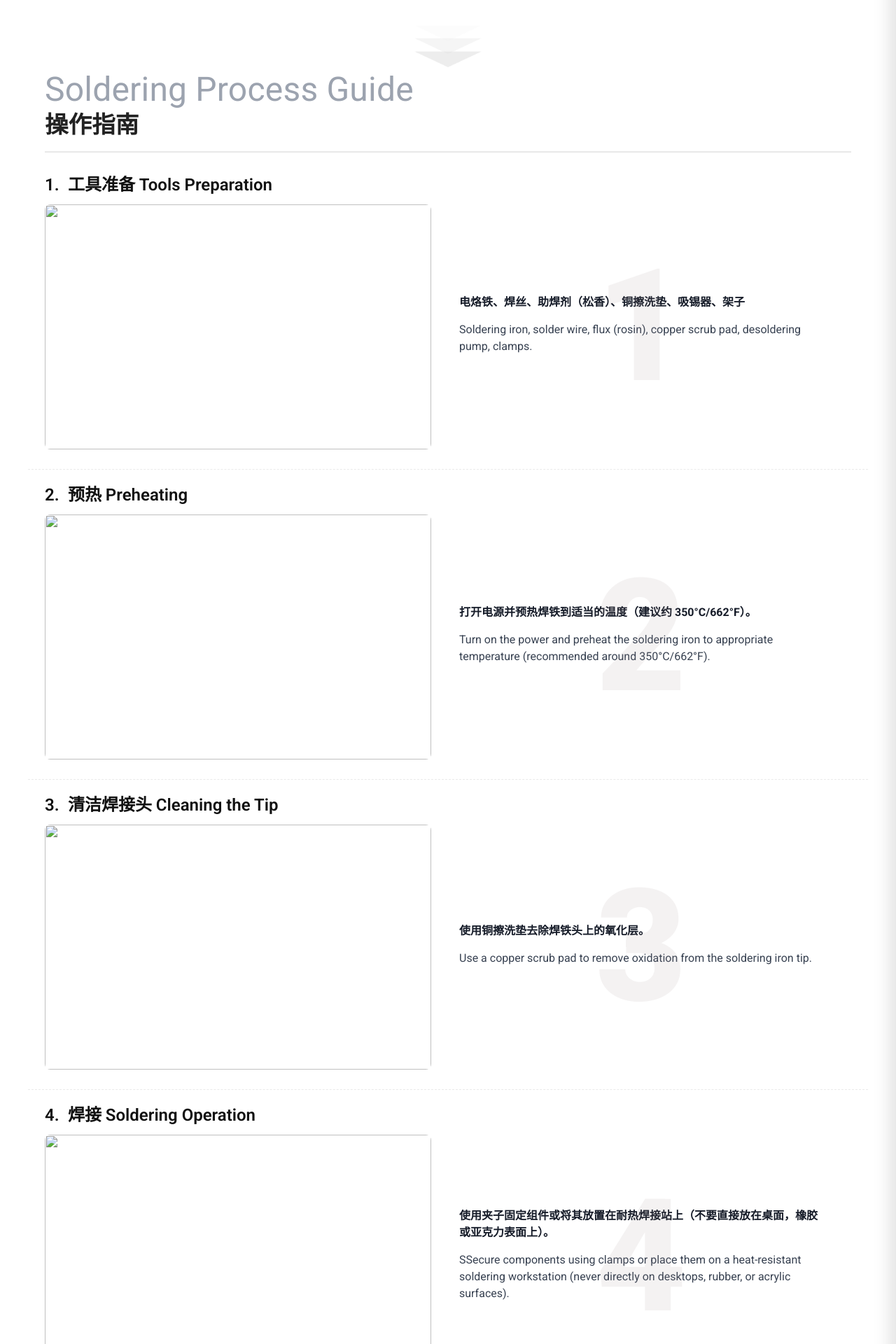
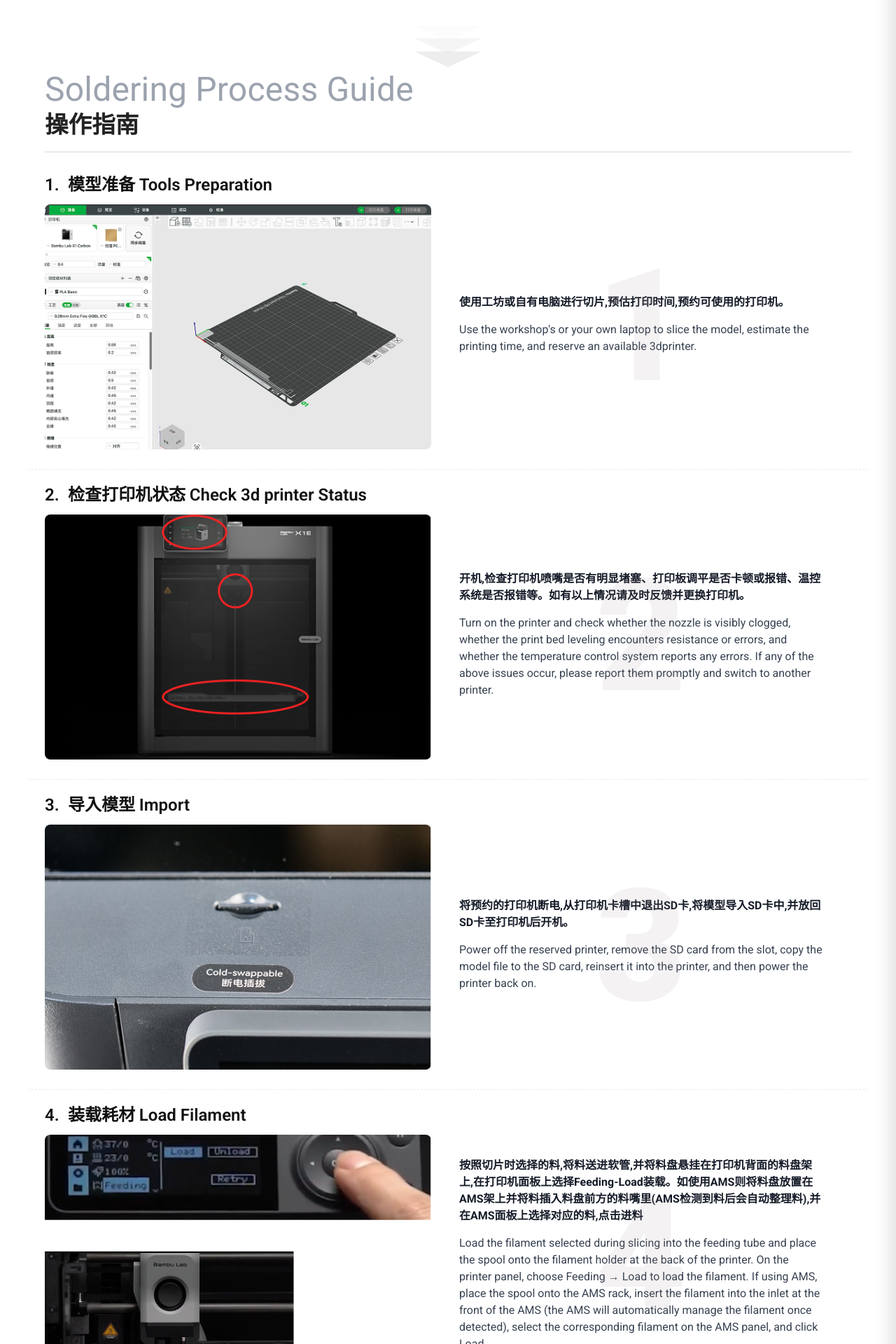
Before and after one commit to Immersive-Design-Group/SD-Workshop-Website, a Jekyll site: the page built from _equipment/bambu-x1e.md, in a window 1280 px wide. Shown: the part 722-2642 px from the top of the page at 70% size. Built offline with Jekyll 4.4.1, drawn with Linux system fonts in a browser that asks for light colours; some web fonts are replaced; some of the changed text lies outside the part shown.

Commit message:
3D printer Info updated

```diff
--- a/_equipment/bambu-x1e.md
+++ b/_equipment/bambu-x1e.md
@@ -30,40 +30,40 @@ process:
   title_cn: "操作指南"
   arrow: "assets/images/Equipments/Soldering Station/arrow.png"       # arrow image
   steps:
-    - title_cn: "工具准备"
+    - title_cn: "模型准备"
       title_en: "Tools Preparation"
       pairs:
-        - img: "/assets/imagesEquipments/3D-Printer-X1E/3D-Printer1.png"
-          cn: "电烙铁、焊丝、助焊剂（松香）、铜擦洗垫、吸锡器、架子"
-          en: "Soldering iron, solder wire, flux (rosin), copper scrub pad, desoldering pump, clamps."
+        - img: "assets/images/Equipments/3D-Printer-X1E/3D-Printer1.png"
+          cn: "使用工坊或自有电脑进行切片,预估打印时间,预约可使用的打印机。"
+          en: "Use the workshop's or your own laptop to slice the model, estimate the printing time, and reserve an available 3dprinter."
 
-    - title_cn: "预热"
-      title_en: "Preheating"
+    - title_cn: "检查打印机状态"
+      title_en: "Check 3d printer Status"
       pairs:
-        - img: "/assets/imagesEquipments/3D-Printer-X1E/3D-Printer2.png"
-          cn: "打开电源并预热焊铁到适当的温度（建议约 350°C/662°F）。"
-          en: "Turn on the power and preheat the soldering iron to appropriate temperature (recommended around 350°C/662°F)."
+        - img: "assets/images/Equipments/3D-Printer-X1E/3D-Printer2.png"
+          cn: "开机,检查打印机喷嘴是否有明显堵塞、打印板调平是否卡顿或报错、温控系统是否报错等。如有以上情况请及时反馈并更换打印机。"
+          en: "Turn on the printer and check whether the nozzle is visibly clogged, whether the print bed leveling encounters resistance or errors, and whether the temperature control system reports any errors. If any of the above issues occur, please report them promptly and switch to another printer."
 
-    - title_cn: "清洁焊接头"
-      title_en: "Cleaning the Tip"
+    - title_cn: "导入模型"
+      title_en: "Import"
       pairs:
-        - img: "/assets/imagesEquipments/3D-Printer-X1E/3D-Printer3.png"
-          cn: "使用铜擦洗垫去除焊铁头上的氧化层。"
-          en: "Use a copper scrub pad  to remove oxidation from the soldering iron tip."
+        - img: "assets/images/Equipments/3D-Printer-X1E/3D-Printer3.png"
+          cn: "将预约的打印机断电,从打印机卡槽中退出SD卡,将模型导入SD卡中,并放回SD卡至打印机后开机。"
+          en: "Power off the reserved printer, remove the SD card from the slot, copy the model file to the SD card, reinsert it into the printer, and then power the printer back on."
 
-    - title_cn: "焊接"
-      title_en: "Soldering Operation"
+    - title_cn: "装载耗材"
+      title_en: "Load Filament"
       pairs:
-        - img: "/aassets/imagesEquipments/3D-Printer-X1E/3D-Printer4.png"
-          cn: "使用夹子固定组件或将其放置在耐热焊接站上（不要直接放在桌面，橡胶或亚克力表面上）。"
-          en: "SSecure components using clamps or place them on a heat-resistant soldering workstation (never directly on desktops, rubber, or acrylic surfaces)."
+        - img: "assets/images/Equipments/3D-Printer-X1E/3D-Printer4.png"
+          cn: "按照切片时选择的料,将料送进软管,并将料盘悬挂在打印机背面的料盘架上,在打印机面板上选择Feeding-Load装载。如使用AMS则将料盘放置在AMS架上并将料插入料盘前方的料嘴里(AMS检测到料后会自动整理料),并在AMS面板上选择对应的料,点击进料"
+          en: "Load the filament selected during slicing into the feeding tube and place the spool onto the filament holder at the back of the printer. On the printer panel, choose Feeding → Load to load the filament. If using AMS, place the spool onto the AMS rack, insert the filament into the inlet at the front of the AMS (the AMS will automatically manage the filament once detected), select the corresponding filament on the AMS panel, and click Load."
 
-    - title_cn: "冷却"
-      title_en: "Cooling"
+    - title_cn: "开始打印"
+      title_en: "Start Printing"
       pairs:
-        - img: "/assets/imagesEquipments/3D-Printer-X1E/3D-Printer5.png"
-          cn: "自然冷却或使用风扇加速冷却。使用后，一定要将烙铁放回其支架上，不要将烙铁放在无人看管的表面上。"
-          en: "Let it cool naturally or use a fan to speed up cooling. After use, always put the soldering iron back on its stand. Never leave it on an unattended surface."
+        - img: "assets/images/Equipments/3D-Printer-X1E/3D-Printer5.png"
+          cn: "确认料已正确装载、打印板放置方向正确、表面平整后,选择文件开始打印。<span class='red-brace'>在打印机成功打印前3-5层后方可离开。</span>"
+          en: "After confirming that the filament is properly loaded, the build plate is placed in the correct orientation, and the surface is flat, select the file and start printing. <span class='red-brace'>Do not leave until the printer has successfully printed the first 3-5 layers.</span>"
 
 safety:
   title_en: "Safety Note"
```
